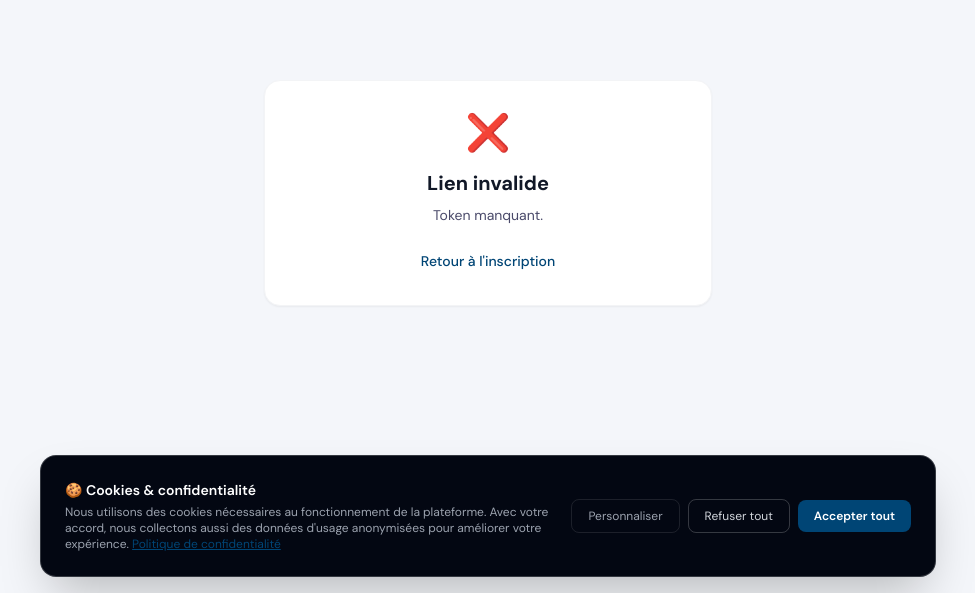
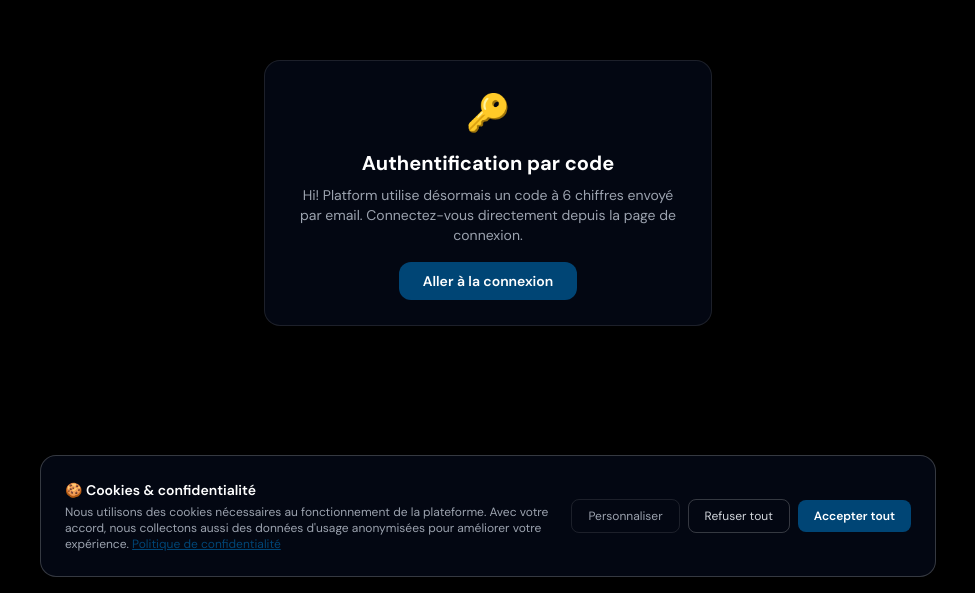
Before and after one commit to PAAMIANDLEROY/Plateform-POC, a Next.js app in the folder apps/web/: page /verify-email in a window 1280 px wide. Shown: the part 207-800 px from the top of the page, without its empty margins (152-1127 px from the left). Built offline with nearby package versions, Linux system fonts and the light colour scheme; no server answers.

Commit message:
fix(build): supprime authApi.verifyEmail obsolete dans verify-email/page.tsx
verifyEmail a ete remplace par verifyCode (flow OTP). La page verify-email
affiche desormais un message de redirection vers /login.

```diff
--- a/apps/web/app/verify-email/page.tsx
+++ b/apps/web/app/verify-email/page.tsx
@@ -1,69 +1,26 @@
 "use client";
 
 import Link from "next/link";
-import { useSearchParams } from "next/navigation";
-import { useEffect, useState, Suspense } from "react";
-import { authApi, ApiError } from "@/lib/api";
 
-function VerifyContent() {
-  const params = useSearchParams();
-  const token = params.get("token") ?? "";
-  const [status, setStatus] = useState<"loading" | "success" | "error">("loading");
-  const [message, setMessage] = useState("");
-
-  useEffect(() => {
-    if (!token) {
-      setStatus("error");
-      setMessage("Token manquant.");
-      return;
-    }
-    authApi
-      .verifyEmail(token)
-      .then(() => setStatus("success"))
-      .catch((err) => {
-        setStatus("error");
-        setMessage(err instanceof ApiError ? err.message : "Erreur de vérification");
-      });
-  }, [token]);
-
+// La vérification par lien email a été remplacée par le flow OTP (code 6 chiffres).
+// Cette page est conservée pour rétrocompatibilité avec d'anciens liens.
+export default function VerifyEmailPage() {
   return (
-    <div className="min-h-screen bg-surface flex items-center justify-center px-4">
-      <div className="w-full max-w-md bg-white rounded-2xl shadow-sm border border-gray-100 p-8 text-center">
-        {status === "loading" && (
-          <>
-            <div className="w-8 h-8 border-4 border-primary/30 border-t-primary rounded-full animate-spin mx-auto mb-4" />
-            <p className="text-text-muted">Vérification en cours…</p>
-          </>
-        )}
-        {status === "success" && (
-          <>
-            <div className="text-4xl mb-4">✅</div>
-            <h2 className="text-xl font-bold text-gray-900 mb-2">Email vérifié !</h2>
-            <p className="text-text-muted text-sm mb-6">Votre compte est maintenant actif.</p>
-            <Link href="/login" className="bg-primary text-white px-6 py-2.5 rounded-lg text-sm font-semibold hover:bg-primary-dark transition-colors">
-              Se connecter
-            </Link>
-          </>
-        )}
-        {status === "error" && (
-          <>
-            <div className="text-4xl mb-4">❌</div>
-            <h2 className="text-xl font-bold text-gray-900 mb-2">Lien invalide</h2>
-            <p className="text-text-muted text-sm mb-6">{message}</p>
-            <Link href="/register" className="text-primary text-sm font-medium hover:underline">
-              Retour à l'inscription
-            </Link>
-          </>
-        )}
+    <div className="min-h-screen bg-black flex items-center justify-center px-4">
+      <div className="w-full max-w-md bg-gray-950 border border-white/10 rounded-2xl p-8 text-center">
+        <div className="text-4xl mb-4">🔑</div>
+        <h2 className="text-xl font-bold text-white mb-2">Authentification par code</h2>
+        <p className="text-gray-400 text-sm mb-6">
+          Hi! Platform utilise désormais un code à 6 chiffres envoyé par email.
+          Connectez-vous directement depuis la page de connexion.
+        </p>
+        <Link
+          href="/login"
+          className="bg-primary text-white px-6 py-2.5 rounded-xl text-sm font-semibold hover:bg-primary-dark transition-colors"
+        >
+          Aller à la connexion
+        </Link>
       </div>
     </div>
   );
 }
-
-export default function VerifyEmailPage() {
-  return (
-    <Suspense>
-      <VerifyContent />
-    </Suspense>
-  );
-}
```
